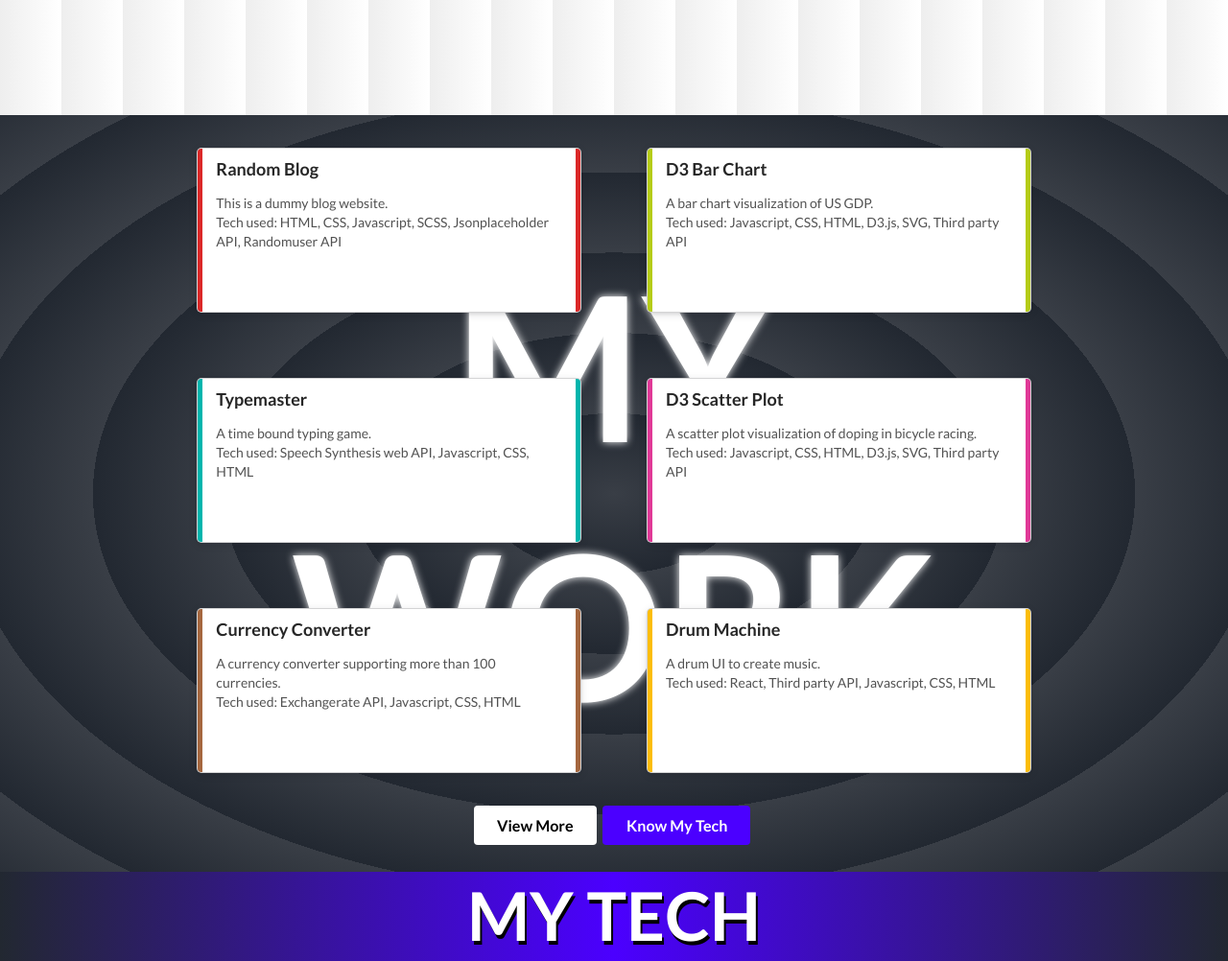
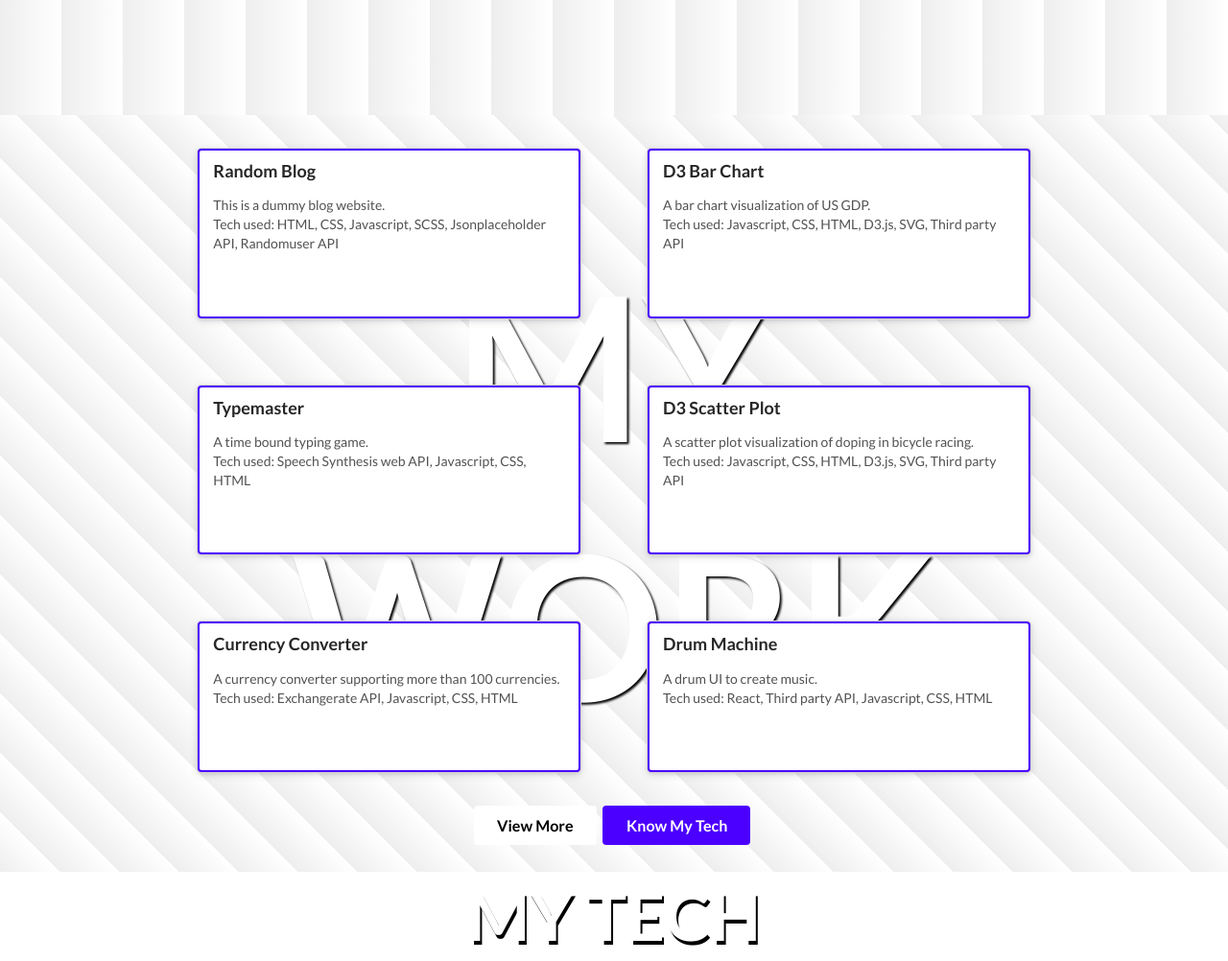
Before and after one commit to fitgang/new-portfolio, a website: page views/index.html in a window 1280 px wide. Shown: the part 680-1682 px from the top of the page at 96% size. Drawn offline with nearby package versions, Linux system fonts and the light colour scheme.

Commit message:
Major UI change

```diff
--- a/public/style.css
+++ b/public/style.css
@@ -146,14 +146,14 @@ p {
 }
 
 #my-work {
-  background: repeating-radial-gradient(var(--color2), var(--color1) 15%);
+  background: repeating-linear-gradient(45deg, var(--color4), var(--color-w) 3%);
   padding-bottom: 2em;
 }
 
 #my-work-heading {
   color: var(--color-w);
-  -webkit-filter: drop-shadow(0px 0px 4px var(--color-w));
-  filter: drop-shadow(0px 0px 4px var(--color-w));
+  -webkit-filter: drop-shadow(2px 2px 1px var(--color-b));
+          filter: drop-shadow(2px 2px 1px var(--color-b));
 }
 
 #my-work-cards {
@@ -163,35 +163,10 @@ p {
 
 #my-work .my-work-card {
   background: var(--color-w);
-  border-left: 5px solid;
-  border-right: 5px solid;
+  border: 2px solid var(--color3);
   opacity: 0;
   text-align: left;
   transform: translateY(50%);
-}
-
-#my-work .my-work-card:first-child {
-  border-color: #db2828;
-}
-
-#my-work .my-work-card:nth-child(2) {
-  border-color: #b5cc18;
-}
-
-#my-work .my-work-card:nth-child(3) {
-  border-color: #00b5ad;
-}
-
-#my-work .my-work-card:nth-child(4) {
-  border-color: #e03997;
-}
-
-#my-work .my-work-card:nth-child(5) {
-  border-color: #a5673f;
-}
-
-#my-work .my-work-card:nth-child(6) {
-  border-color: #fbbd08;
 }
 
 #my-work .my-work-card:hover,
@@ -255,7 +230,6 @@ p {
 #my-tech {
   --edge-color: var(--color1);
   --mid-color: var(--color3);
-  background: linear-gradient(90deg, var(--edge-color), var(--mid-color), var(--edge-color));
 }
 
 #my-tech-heading,
```
